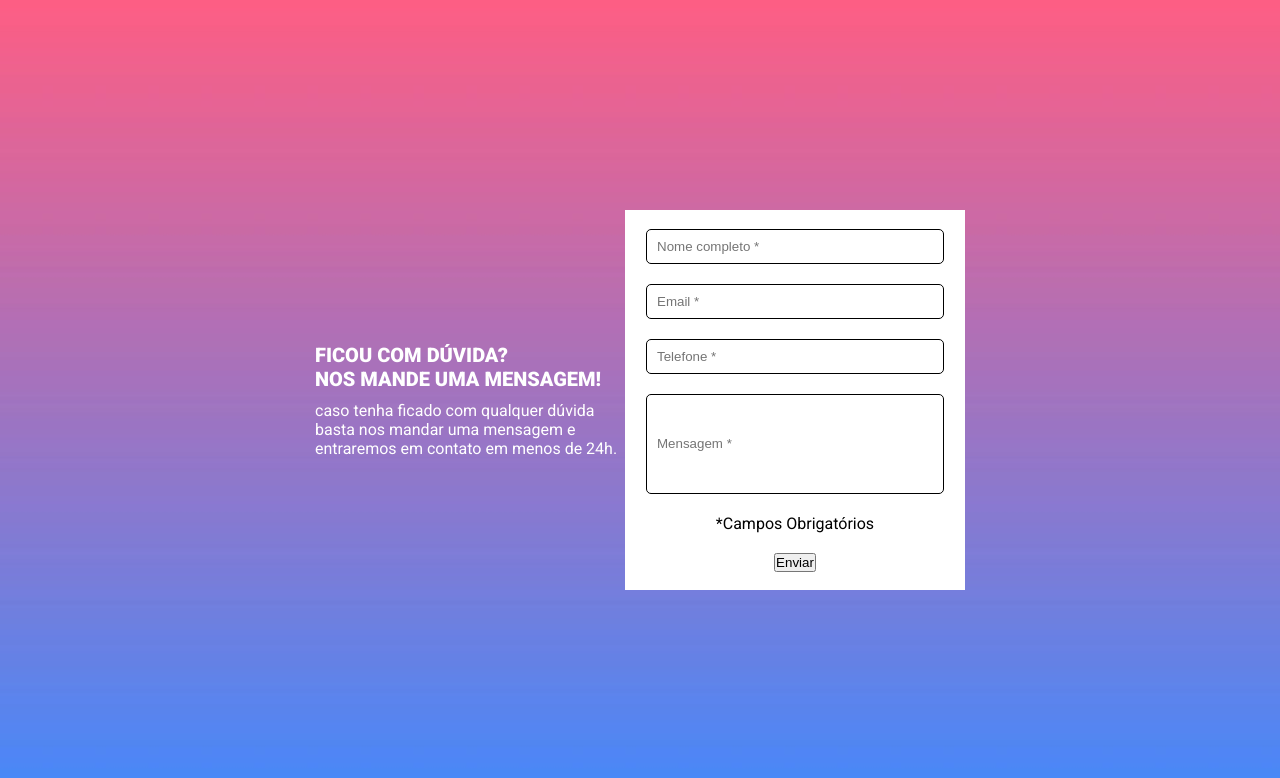
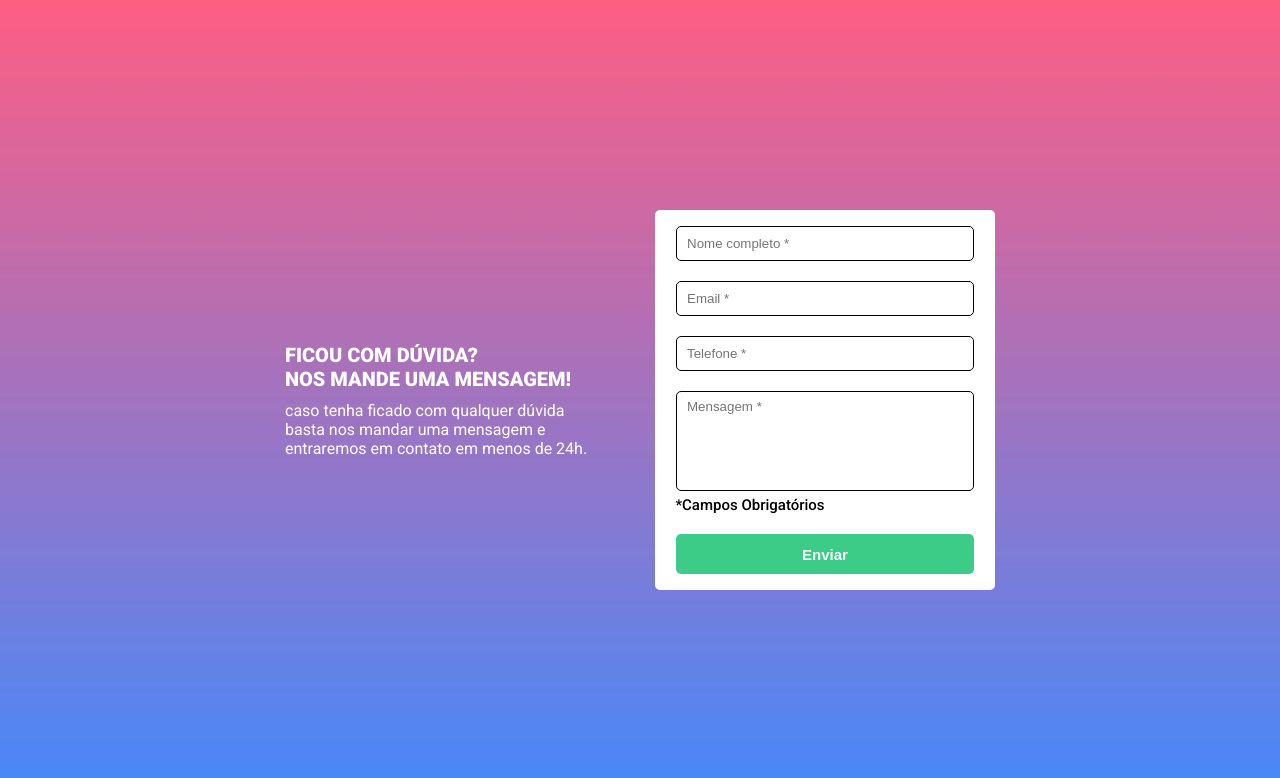
Before and after one commit to beto-luis/Quest-JS-intermedi-rio, a plain HTML site: page index.html in a window 1280 px wide. Drawn offline with Linux system fonts and the light colour scheme.

Commit message:
HTML + CSS finalizado

```diff
--- a/index.html
+++ b/index.html
@@ -19,7 +19,7 @@
             <input type="text" placeholder="Email *">
             <input type="text" placeholder="Telefone *">
             <input id="placeholder-text" type="text" placeholder="Mensagem *">
-            <p class="obrigatorio">*Campos Obrigatórios</p>
+            <p class="text-campos">*Campos Obrigatórios</p>
             <button class="btn">Enviar</button>
         </div>
     </main>
--- a/src/style.css
+++ b/src/style.css
@@ -12,6 +12,7 @@ main {
     align-items: center;
     justify-content: center;
     min-height: 100vh;
+    gap: 60px;
 }
 
 .texto {
@@ -39,7 +40,7 @@ main {
     width: 340px;
     height: 380px;
     background-color: #fff;
-    gap: 20px;
+    border-radius: 5px;
 }
 
 .formulario input{
@@ -47,11 +48,38 @@ main {
     height: 35px;
     border: solid 1px;
     border-radius: 5px;
+    margin-bottom: 20px;
     padding: 10px;
 }
 
 .formulario #placeholder-text {
-
+    padding-bottom: 80px;
     width: 298px;
     height: 100px;
+    margin-bottom: 5px;
 }
+
+.formulario .text-campos {
+    margin-left: -150px;
+    margin-bottom: 20px;
+    font-size: 15px;
+    font-weight: 500;
+    color: #000;
+}
+
+.formulario .btn {
+    width: 298px;
+    height: 40px;
+    background-color: #3CCC87;
+    color: #fff;
+    font-size: 15px;
+    font-weight: 700;
+    border-style: none;
+    border-radius: 5px;
+    cursor: pointer;
+    transition: ease-in-out, .2s;
+}
+
+.formulario .btn:hover{
+    transform: scale(1.02);
+}
```
